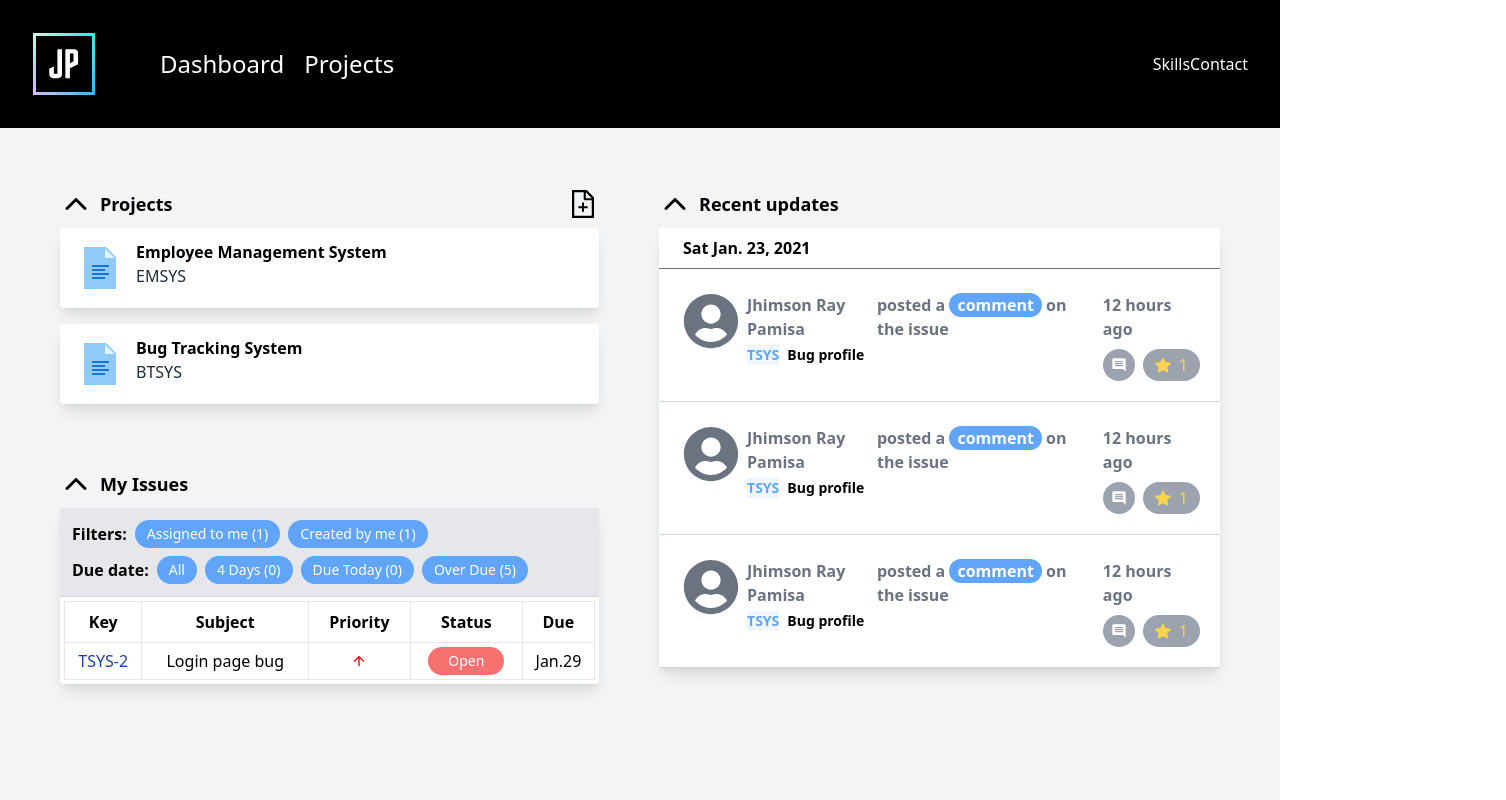
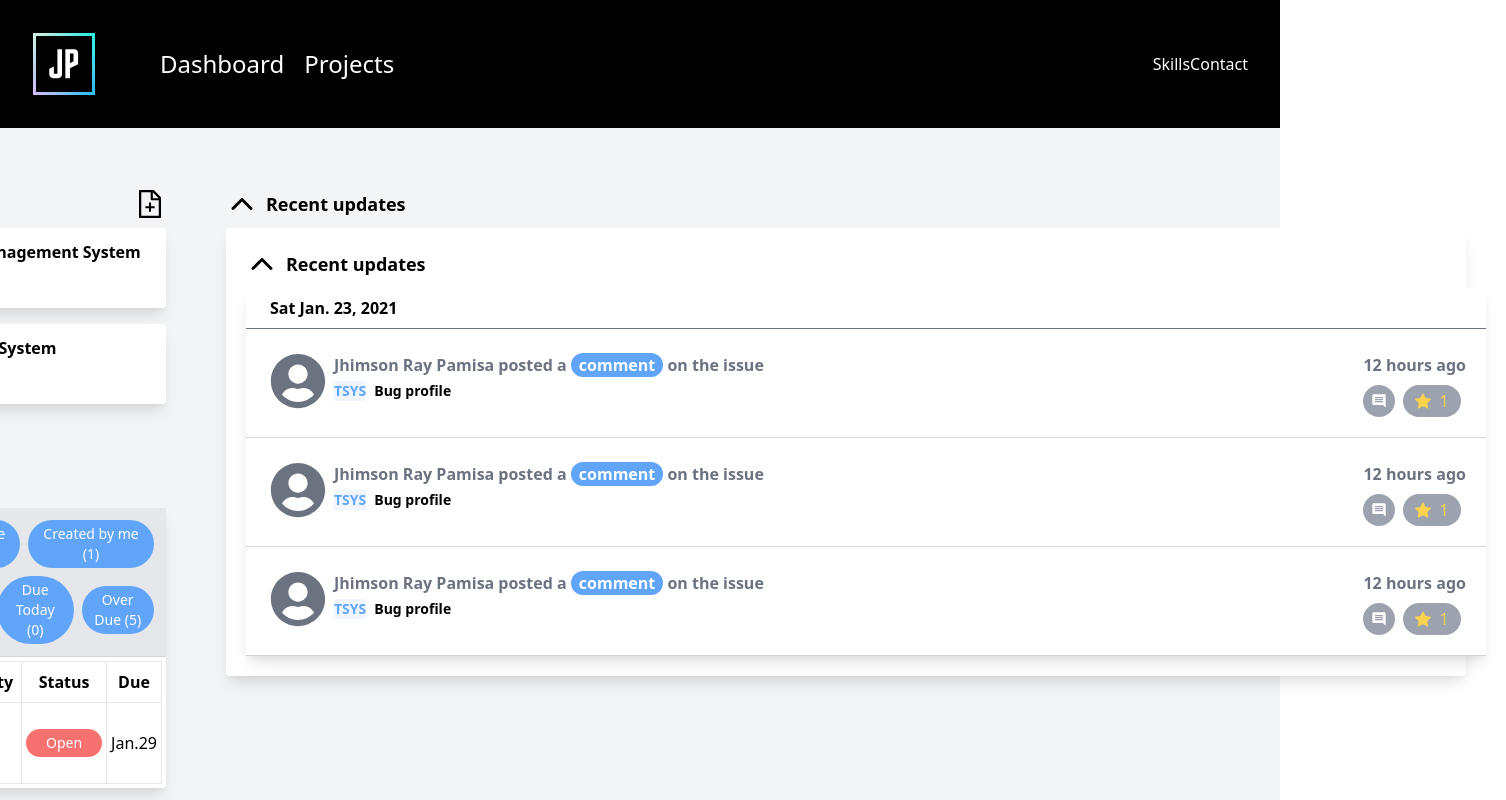
Before and after one commit to jhimson/bug-tracker, a React (Create React App) app in the folder client/: page /dashboard in a window 1280 px wide. Shown: the top 800 px of the page, 1506 px wide, since content can reach past the window. Built offline with nearby package versions, Linux system fonts and the light colour scheme.

Commit message:
Optimize RecentUpdatesList Component

```diff
--- a/client/src/components/RecentUpdatesList.jsx
+++ b/client/src/components/RecentUpdatesList.jsx
@@ -1,11 +1,23 @@
 /* eslint-disable react/button-has-type */
 import React from 'react';
+import { IoIosArrowUp } from 'react-icons/io';
 
 // components
 import RecentUpdateItem from './RecentUpdateItem';
 
 const RecentUpdatesList = () => (
   <>
+    <div className="w-screen p-5">
+      <div className="flex items-start justify-between">
+        <div className="flex items-center space-x-2">
+          <IoIosArrowUp
+            size="2em"
+            className="mb-2 cursor-pointer hover:text-green-500"
+          />
+          <h1 className="mb-2 text-lg font-bold">Recent updates</h1>
+        </div>
+      </div>
+      <div className="bg-white rounded shadow-lg">
         <div className="px-6 py-2 border-b border-gray-500">
           <h1 className="font-semibold text-md">Sat Jan. 23, 2021</h1>
         </div>
@@ -27,6 +39,8 @@ const RecentUpdatesList = () => (
           userFullname="Jhimson Ray Pamisa"
           action="posted"
         />
+      </div>
+    </div>
   </>
 );
 
```
Lines whose indentation alone changed are shown as unchanged.
